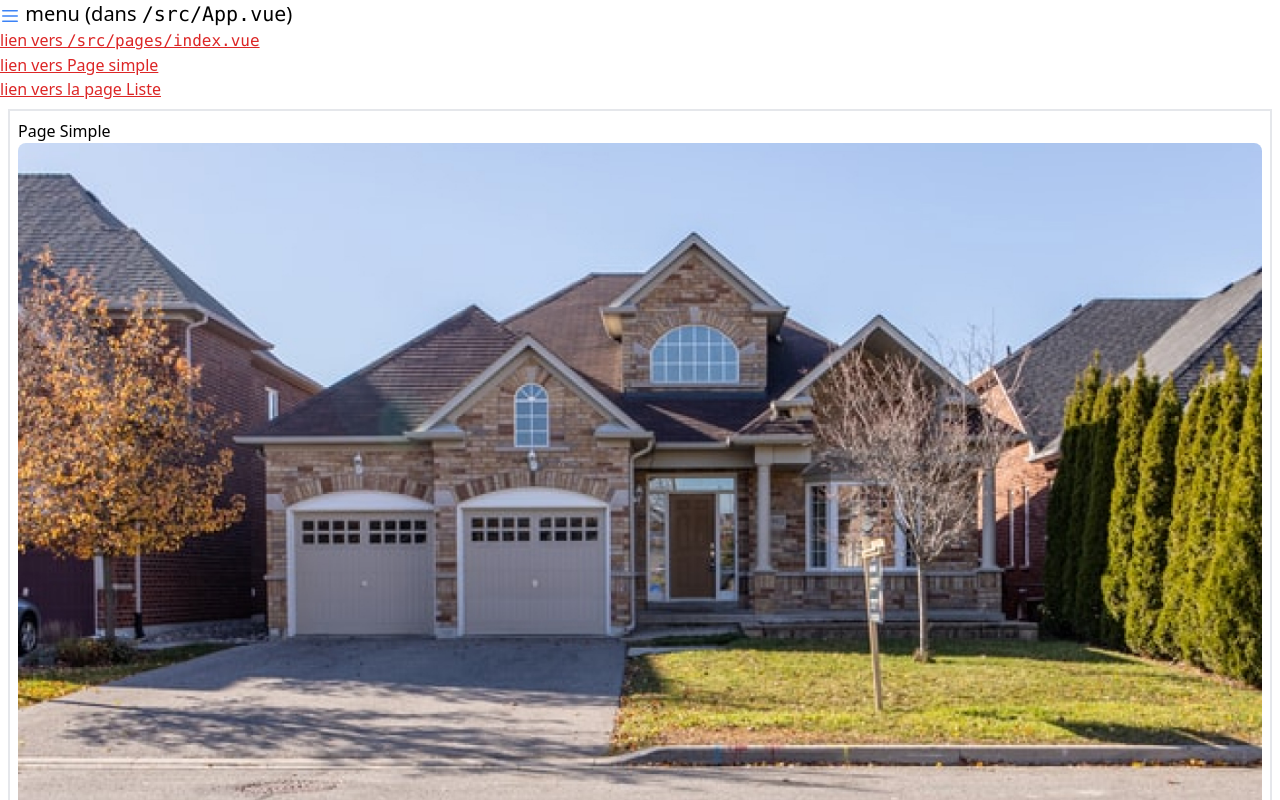
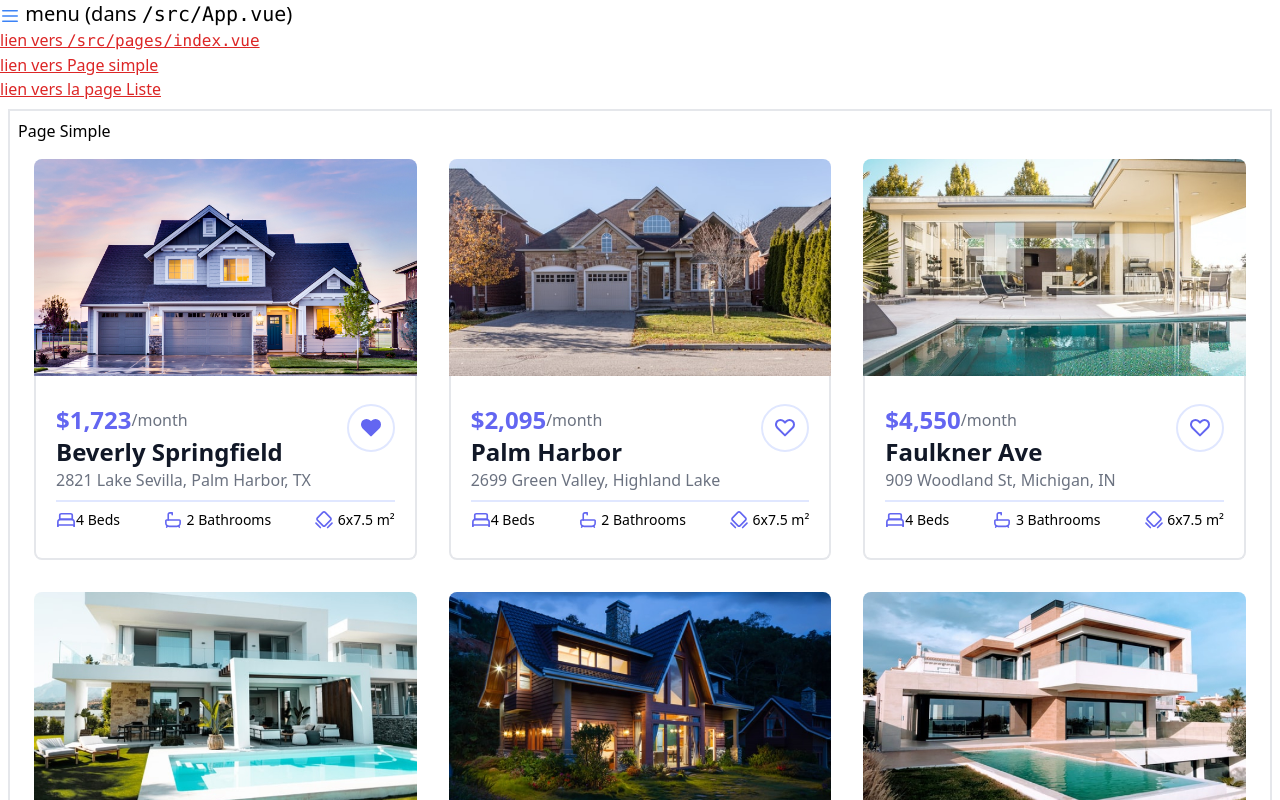
Before and after one commit to duval-justine/R312-justine-duval, a Vue app: page /liste in a window 1280 px wide. Shown: the top 800 px of the page. Built offline with nearby package versions, Linux system fonts and the light colour scheme.

Commit message:
création des composants de liste

```diff
--- a/src/pages/liste.vue
+++ b/src/pages/liste.vue
@@ -1,21 +1,21 @@
 <script setup lang="ts">
 import AfficheMaison from "../components/AfficheMaison.vue"
-    const dataMaisons = [{
-        titre:"Palm Harbor",
-         price:2095,
-         favoris:true,
-          lieu:"2699 Green Valley, Highland Lake ",
-          nbrSDB:2,
-          image:"/images-maison/maison2.jpg"
-
-    }];
+const dataMaisons = [{ titre: "Beverly Springfield", price: 1723, favoris: true, lieu: "2821 Lake Sevilla, Palm Harbor, TX", nbrSDB: 2, image: "/images-maison/maison1.jpg" },
+{ titre: "Palm Harbor", price: 2095, favoris: false, lieu: "2699 Green Valley, Highland Lake ", nbrSDB: 2, image: "/images-maison/maison2.jpg" },
+{ titre: "Faulkner Ave", price: 4550, favoris: false, lieu: "909 Woodland St, Michigan, IN", nbrSDB: 3, image: "/images-maison/maison3.jpg" },
+{ titre: "St. Christal", price: 4650, favoris: true, lieu: "210 US Highway, HighlandLake, FL", nbrSDB: 2, image: "/images-maison/maison4.jpg" },
+{ titre: "Cover Red", price: 3100, favoris: false, lieu: "243 CurlewRoad, PalmHarbor, TX", nbrSDB: 2, image: "/images-maison/maison5.jpg" },
+{ titre: "Tarpon Bay", price: 4800, favoris: true, lieu: "103 Lake Shores, Michigan, IN", nbrSDB: 3, image: "/images-maison/maison6.jpg" },
+];
 </script>
 
 <template>
     <div class="p-2">
         <h2>Page Simple</h2>
         <div class="grid grid-flow-row-dense grid-cols-[repeat(auto-fit,minmax(343px,1fr))]">
-            <div v-for="dataMaison in dataMaisons" :key="dataMaison.price"><AfficheMaison  v-bind="dataMaison"/></div>
+            <div class="p-4" v-for="dataMaison in dataMaisons" :key="dataMaison.titre">
+                <AfficheMaison v-bind="dataMaison" />
+            </div>
 
 
 
```
